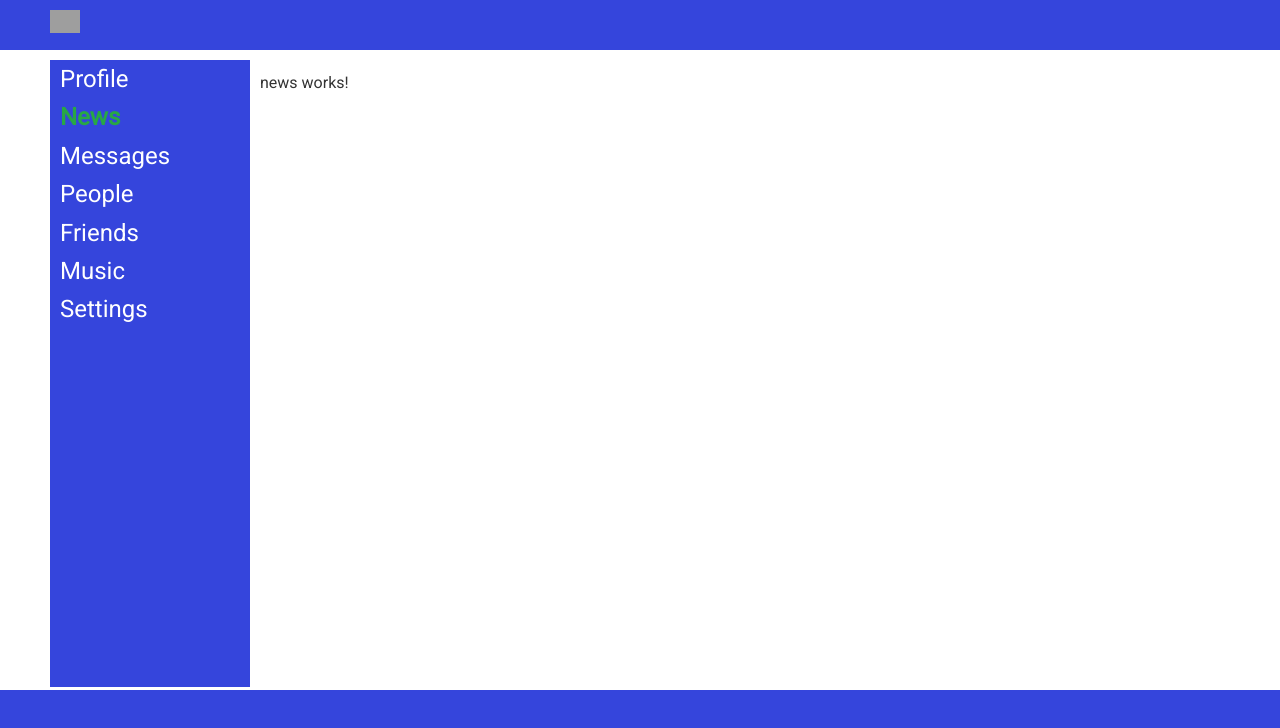
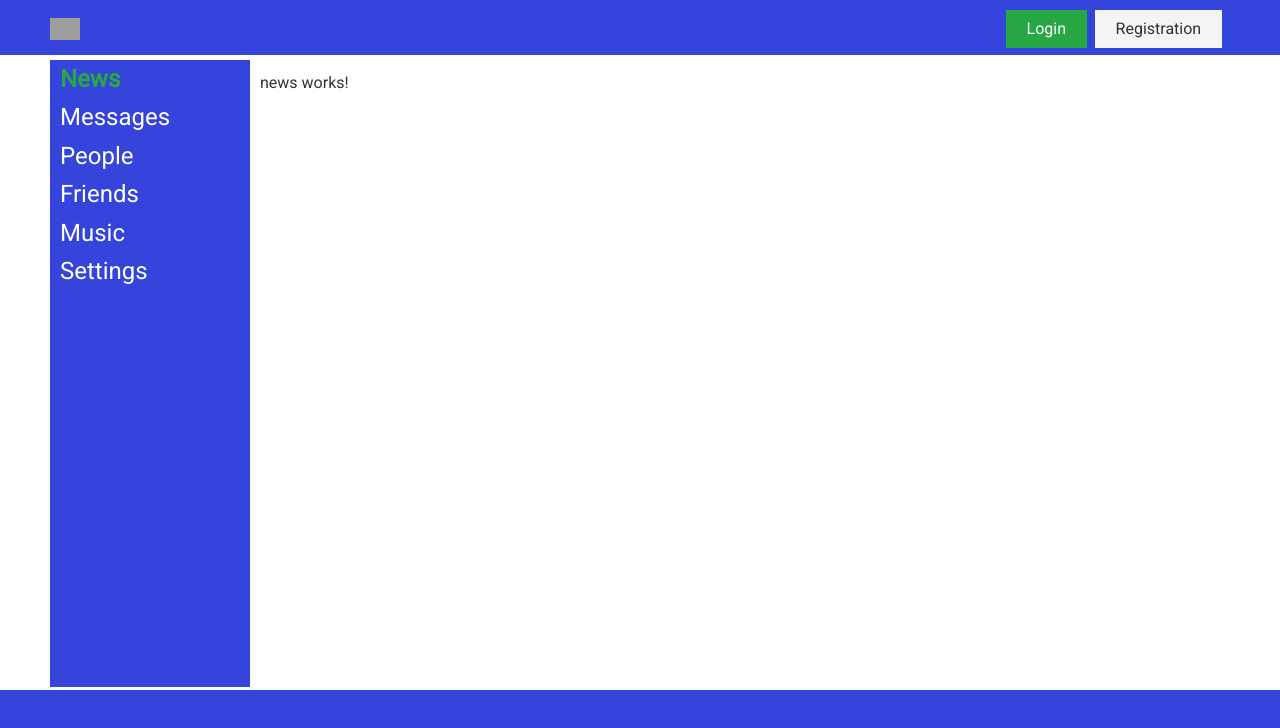
Before and after one commit to cebanoleksandr/angular_network, an Angular app in the folder Angular/my_projects/angular_network/: page /news in a window 1280 px wide. Shown: the top 728 px of the page. Built offline with nearby package versions, Linux system fonts and the light colour scheme; no server answers; grey boxes are pictures that could not be loaded.

Commit message:
made add friends functional

```diff
--- a/Angular/my_projects/angular_network/src/app/components/header/header.component.html
+++ b/Angular/my_projects/angular_network/src/app/components/header/header.component.html
@@ -1,5 +1,25 @@
 <header>
     <div class="header_container">
         <img src="https://cdn5.vectorstock.com/i/1000x1000/43/79/lion-head-logo-icon-sports-mascot-vector-24034379.jpg" alt="">
+
+        <div class="header_buttons">
+            <button
+              *ngIf="!isAuth"
+              class="btn btn-success"
+            >Login</button>
+
+            <button
+              *ngIf="!isAuth"
+              class="btn btn-light"
+            >Registration</button>
+
+            <img
+              *ngIf="isAuth"
+              [src]="img"
+              class="header_ava"
+              alt=""
+            >
+            <span class="header_welcome" *ngIf="isAuth">Welcome, {{ userName }}!</span>
+        </div>
     </div>
 </header>
--- a/Angular/my_projects/angular_network/src/app/components/header/header.component.scss
+++ b/Angular/my_projects/angular_network/src/app/components/header/header.component.scss
@@ -3,8 +3,8 @@ header {
     top: 0;
     left: 0;
     right: 0;
-    height: 50px;
-    margin-bottom: 10px;
+    height: 55px;
+    margin-bottom: 20px;
     background: var(--primary-color);
 
     img {
@@ -15,13 +15,29 @@ header {
 .header_container {
     max-width: 1200px;
     overflow: hidden;
-    padding: 10px 0 10px 10px;
+    padding: 10px;
     display: flex;
     justify-content: space-between;
     align-items: center;
     margin: 0 auto;
+    box-sizing: border-box;
 
     img {
         width: 30px;
     }
 }
+
+.header_buttons {
+    display: flex;
+    align-items: center;
+}
+
+.header_ava {
+    width: 30px;
+    border-radius: 50%;
+}
+
+.header_welcome {
+    margin-left: 20px;
+    color: white;
+}
--- a/Angular/my_projects/angular_network/src/app/components/header/header.component.ts
+++ b/Angular/my_projects/angular_network/src/app/components/header/header.component.ts
@@ -1,10 +1,41 @@
-import { Component } from '@angular/core';
+import { Component, OnInit } from '@angular/core';
+import { AuthService } from 'src/app/services/auth.service';
+import { ProfileService } from 'src/app/services/profile.service';
 
 @Component({
   selector: 'app-header',
   templateUrl: './header.component.html',
   styleUrls: ['./header.component.scss']
 })
-export class HeaderComponent {
+export class HeaderComponent implements OnInit {
 
+  img: string = '';
+  userName!: string;
+  id!: number | null;
+  isAuth!: boolean;
+
+  constructor(
+    private authService: AuthService,
+    private profileService: ProfileService
+  ) {}
+
+  ngOnInit(): void {
+    this.authService.getCurrentUser()
+      .subscribe(response => {
+        console.log(response)
+        if (response.resultCode === 0) {
+          this.id = response.data.id;
+          this.isAuth = true;
+          this.profileService.getProfile(this.id).subscribe((response: any) => {
+            this.img = response?.photos.large
+              || 'https://www.shutterstock.com/image-vector/profile-placeholder-image-gray-silhouette-260nw-1153673746.jpg';
+
+            this.userName = response?.fullName;
+          })
+        } else {
+          this.id = null;
+          this.isAuth = false;
+        }
+      })
+  }
 }
--- a/Angular/my_projects/angular_network/src/app/components/navbar/navbar.component.html
+++ b/Angular/my_projects/angular_network/src/app/components/navbar/navbar.component.html
@@ -1,6 +1,6 @@
 <nav class="nav">
     <ul>
-        <li>
+        <li *ngIf="isAuth">
             <a [routerLink]="['/profile', id]" routerLinkActive="active_link">Profile</a>
         </li>
         <li>
--- a/Angular/my_projects/angular_network/src/app/components/navbar/navbar.component.ts
+++ b/Angular/my_projects/angular_network/src/app/components/navbar/navbar.component.ts
@@ -21,6 +21,7 @@ export class NavbarComponent implements OnInit {
         console.log(response)
         if (response.resultCode === 0) {
           this.id = response.data.id;
+          this.isAuth = true;
         } else {
           this.id = null;
           this.isAuth = false;
--- a/Angular/my_projects/angular_network/src/app/components/people/people.component.html
+++ b/Angular/my_projects/angular_network/src/app/components/people/people.component.html
@@ -45,7 +45,7 @@
   </ul>
 
   <div *ngIf="!isLoading">
-    <app-user *ngFor="let user of users" [user]="user"></app-user>
+    <app-user *ngFor="let user of users" [user]="user" [loadUsers]="loadUsers"></app-user>
   </div>
 
   <app-loader *ngIf="isLoading"></app-loader>
--- a/Angular/my_projects/angular_network/src/app/components/people/user/user.component.ts
+++ b/Angular/my_projects/angular_network/src/app/components/people/user/user.component.ts
@@ -1,4 +1,4 @@
-import { Component, Input } from '@angular/core';
+import { Component, Input, OnInit } from '@angular/core';
 import { User } from 'src/app/interfaces/common-interfaces';
 import { PeopleService } from 'src/app/services/people.service';
 
@@ -10,16 +10,27 @@ import { PeopleService } from 'src/app/services/people.service';
 export class UserComponent {
 
   @Input() user!: User;
+  @Input() loadUsers!: Function;
+
+  followed: boolean = this.user?.followed;
 
   constructor(
     private peopleService: PeopleService
   ) {}
 
   follow(id: number) {
-    this.peopleService.addFriend(id);
+    this.peopleService.addFriend(id).subscribe((response) => {
+      if (response.resultCode === 0) {
+        this.user.followed = true;
+      }
+    })
   }
 
   unfollow(id: number) {
-    this.peopleService.removeFriend(id);
+    this.peopleService.removeFriend(id).subscribe((response) => {
+      if (response.resultCode === 0) {
+        this.user.followed = false;
+      }
+    })
   }
 }
--- a/Angular/my_projects/angular_network/src/app/services/people.service.ts
+++ b/Angular/my_projects/angular_network/src/app/services/people.service.ts
@@ -12,14 +12,28 @@ export class PeopleService {
   ) { }
 
   getAll(currentPage: number, pageSize: number) {
-    return this.http.get<UsersResponse>(`https://social-network.samuraijs.com/api/1.0/users?page=${currentPage}&count=${pageSize}`)
+    return this.http.get<UsersResponse>(`https://social-network.samuraijs.com/api/1.0/users?page=${currentPage}&count=${pageSize}`, {
+      withCredentials: true
+    })
   }
 
   addFriend(id: number) {
-
+    console.log('Add: ', id);
+    return this.http.post<any>(`https://social-network.samuraijs.com/api/1.0/follow/${id}`, {}, {
+      withCredentials: true,
+      headers: {
+        "API-KEY": "cd941000-7c4d-4ad0-8431-3c49a2bf1661"
+      }
+    })
   }
 
   removeFriend(id: number) {
-
+    console.log('Remove: ', id);
+    return this.http.delete<any>(`https://social-network.samuraijs.com/api/1.0/follow/${id}`, {
+      withCredentials: true,
+      headers: {
+        "API-KEY": "cd941000-7c4d-4ad0-8431-3c49a2bf1661"
+      }
+    })
   }
 }
```
Also changed, not shown: Angular/my_projects/angular_network/src/app/components/people/user/user.component.html (+11 -2 lines).
